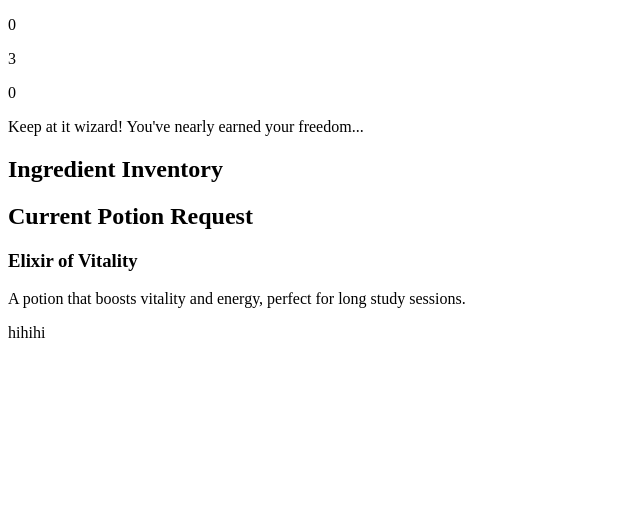
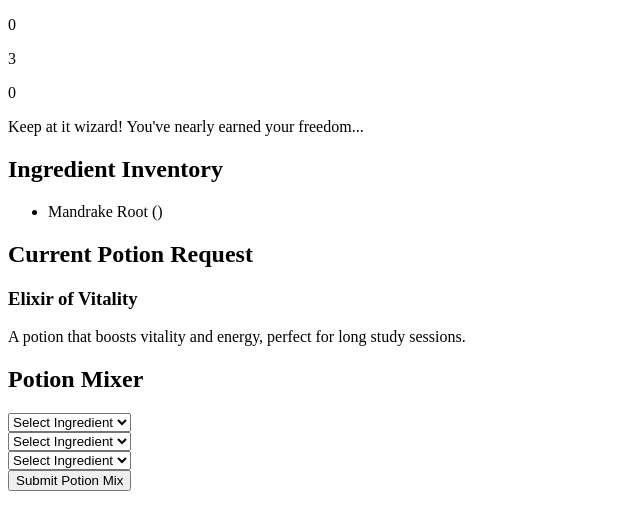
Before and after one commit to shaan-exe/atdp-potionpanic, a Vue app: page / in a window 1280 px wide. Shown: the top 530 px of the page, without its empty margins (0-640 px from the left). Built offline with nearby package versions, Linux system fonts and the light colour scheme.

Commit message:
TEST - added logic for request display emitting to the app.vue - which then passes the request as a prop to the PotionMixer.vue SFC.

```diff
--- a/src/App.vue
+++ b/src/App.vue
@@ -20,7 +20,15 @@ export default {
       // the major game state variables will be stored here, like the current potion request, the player's inventory, and the current mixer state.
       gameData: {
         currentRequest: null,
-        inventory: [],
+        inventory: [
+          {
+            name: 'Mandrake Root',
+            type: 'herb',
+            description:
+              'A root known for its magical properties, often used in potions to enhance learning and memory.',
+            rarity: 'common',
+          },
+        ],
         mixerState: [],
         feedback: '',
         dayProgress: 0,
@@ -37,7 +45,12 @@ export default {
         this.gameState = 'lost'
       } else if (this.totalPotionsMade >= 10) {
         this.gameState = 'won'
+      } else {
+        this.gameState = 'ongoing'
       }
+    },
+    handleRequestChange(newRequest) {
+      this.gameData.currentRequest = newRequest
     },
   },
   computed: {
@@ -58,8 +71,8 @@ export default {
     <GameTracker :gameData="gameData"></GameTracker>
     <FeedbackPanel :feedback="gameData.feedback"></FeedbackPanel>
     <IngredientInventory :inventoryData="gameData.inventory"></IngredientInventory>
-    <RequestDisplay></RequestDisplay>
-    hihihi
+    <RequestDisplay @update-request="handleRequestChange"></RequestDisplay>
+    <PotionMixer :inventory="gameData.inventory"></PotionMixer>
   </main>
 </template>
 
--- a/src/main-components/PotionMixer.vue
+++ b/src/main-components/PotionMixer.vue
@@ -1,21 +1,61 @@
 <script>
+import MixerSlot from './sub-components/MixerSlot.vue'
+
 export default {
-  components: {},
+  components: {
+    MixerSlot,
+  },
+  props: {
+    inventory: Array,
+    request: {},
+  },
   data() {
-    return {}
+    return {
+      selectedSlots: [null, null, null], // track 3 selected ingredients
+    }
   },
   methods: {
-    // submitMix()   Accepts player’s selected ingredients and compares to the correct recipe.
-    // evaluateMix()   Checks correctness and provides feedback which is then emitted to app.vue, which updates the feedback panel.
-    // resetMixer()   Resets the mixer for a new potion.
+    updateSlot(index, ingredient) {
+      this.selectedSlots[index] = ingredient
+    },
+    submitMix() {
+      const selectedNames = this.selectedSlots.map((ing) => ing.name).sort()
+      const requestNames = this.request.ingredients.map((ing) => ing.name).sort()
+
+      const match = JSON.stringify(selectedNames) === JSON.stringify(requestNames)
+
+      if (match) {
+        console.log('Potion mix matches the request!')
+      } else {
+        console.log('Potion mix does not match the request.')
+      }
+    },
   },
-  computed: {},
+
+  computed: {
+    usedIngredientNames() {
+      return this.selectedSlots.filter((item) => item !== null).map((item) => item.name)
+    },
+  },
   mounted() {},
 }
 </script>
 
 <template>
-  <main></main>
+  <section>
+    <h2>Potion Mixer</h2>
+    <div>
+      <MixerSlot
+        v-for="(slot, index) in 3"
+        :key="index"
+        :inventory="inventory"
+        :selected="selectedSlots[index]"
+        :usedIngredients="usedIngredientNames"
+        @update:ingredient="(ingredient) => updateSlot(index, ingredient)"
+      />
+    </div>
+    <button @click="submitMix">Submit Potion Mix</button>
+  </section>
 </template>
 
 <style scoped></style>
--- a/src/main-components/RequestDisplay.vue
+++ b/src/main-components/RequestDisplay.vue
@@ -25,6 +25,7 @@ export default {
         description: request.description,
         ingredients: this.Ingredients.filter((ingredient) => ingredients.includes(ingredient.name)),
       }
+      this.$emit('update-request', this.currentRequest)
     },
   },
   computed: {
--- a/src/main-components/sub-components/MixerSlot.vue
+++ b/src/main-components/sub-components/MixerSlot.vue
@@ -1,18 +1,61 @@
 <script>
 export default {
-  components: {},
+  name: 'MixerSlot',
+  props: {
+    inventory: {
+      type: Array,
+      required: true,
+    },
+    selected: {
+      type: Object,
+      default: null,
+    },
+    usedIngredients: {
+      type: Array,
+      default: () => [],
+    },
+  },
   data() {
-    return {}
+    return {
+      selectedIngredient: this.selected || null,
+    }
   },
-  methods: {},
-  computed: {},
-  mounted() {},
+  watch: {
+    selected(newVal) {
+      this.selectedIngredient = newVal
+    },
+  },
+  methods: {
+    handleSelection(event) {
+      const selectedName = event.target.value
+      this.selectedIngredient = this.inventory.find((ing) => ing.name === selectedName)
+      this.$emit('update:ingredient', this.selectedIngredient)
+    },
+  },
 }
 </script>
 
 <template>
-  <!-- this is a single mixer slot, which will be used to display the ingredients selected by the player. -->
-  <main></main>
+  <div class="mixer-slot">
+    <select @change="handleSelection" :value="selectedIngredient?.name || ''">
+      <option disabled value="">Select Ingredient</option>
+      <option
+        v-for="item in inventory"
+        :key="item.name"
+        :value="item.name"
+        :disabled="usedIngredients.includes(item.name) && item.name !== selectedIngredient?.name"
+      >
+        {{ item.name }}
+      </option>
+    </select>
+
+    <div v-if="selectedIngredient" class="ingredient-preview">
+      <p>
+        <strong>{{ selectedIngredient.name }}</strong>
+      </p>
+      <p>{{ selectedIngredient.description }}</p>
+    </div>
+  </div>
 </template>
 
 <style scoped></style>
```
